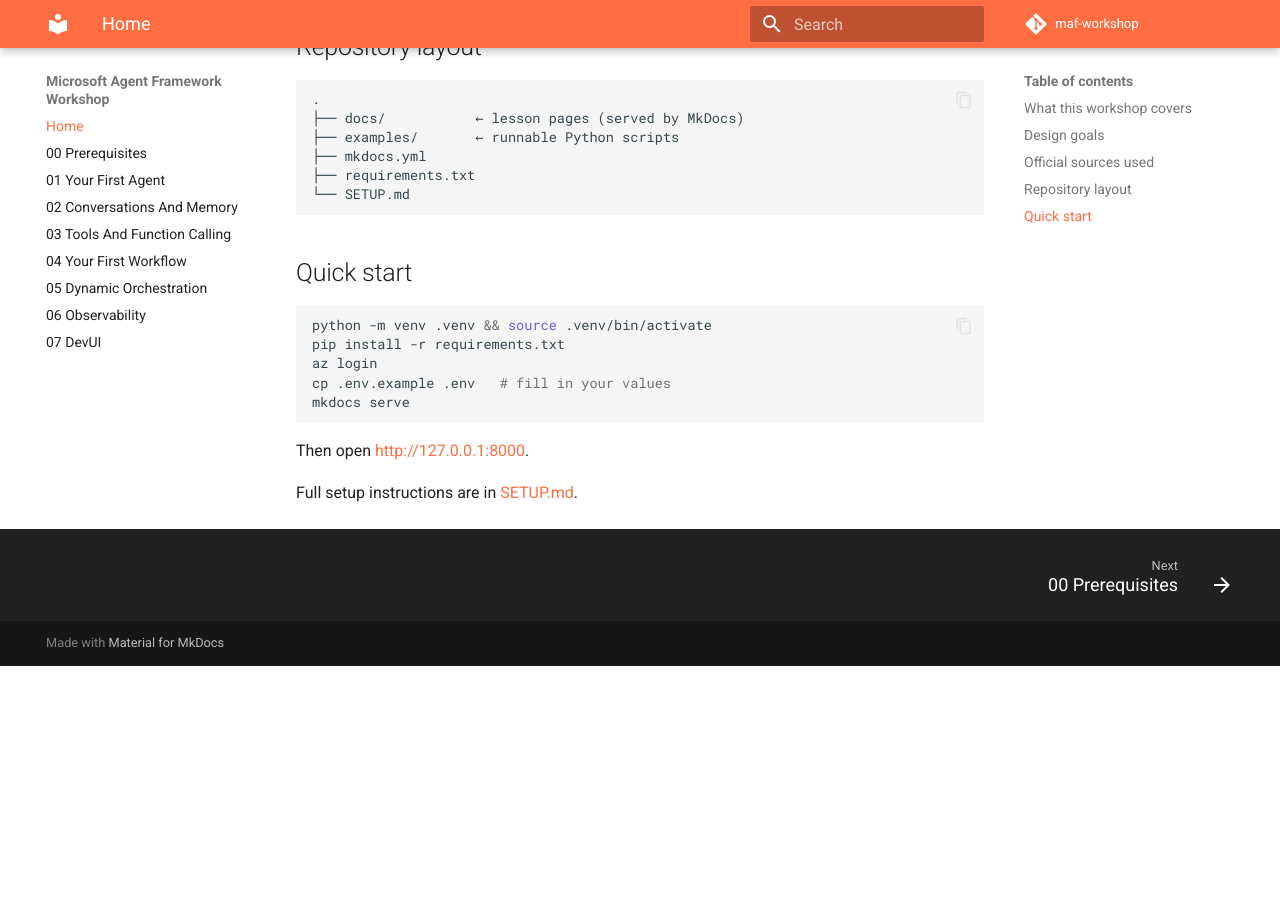
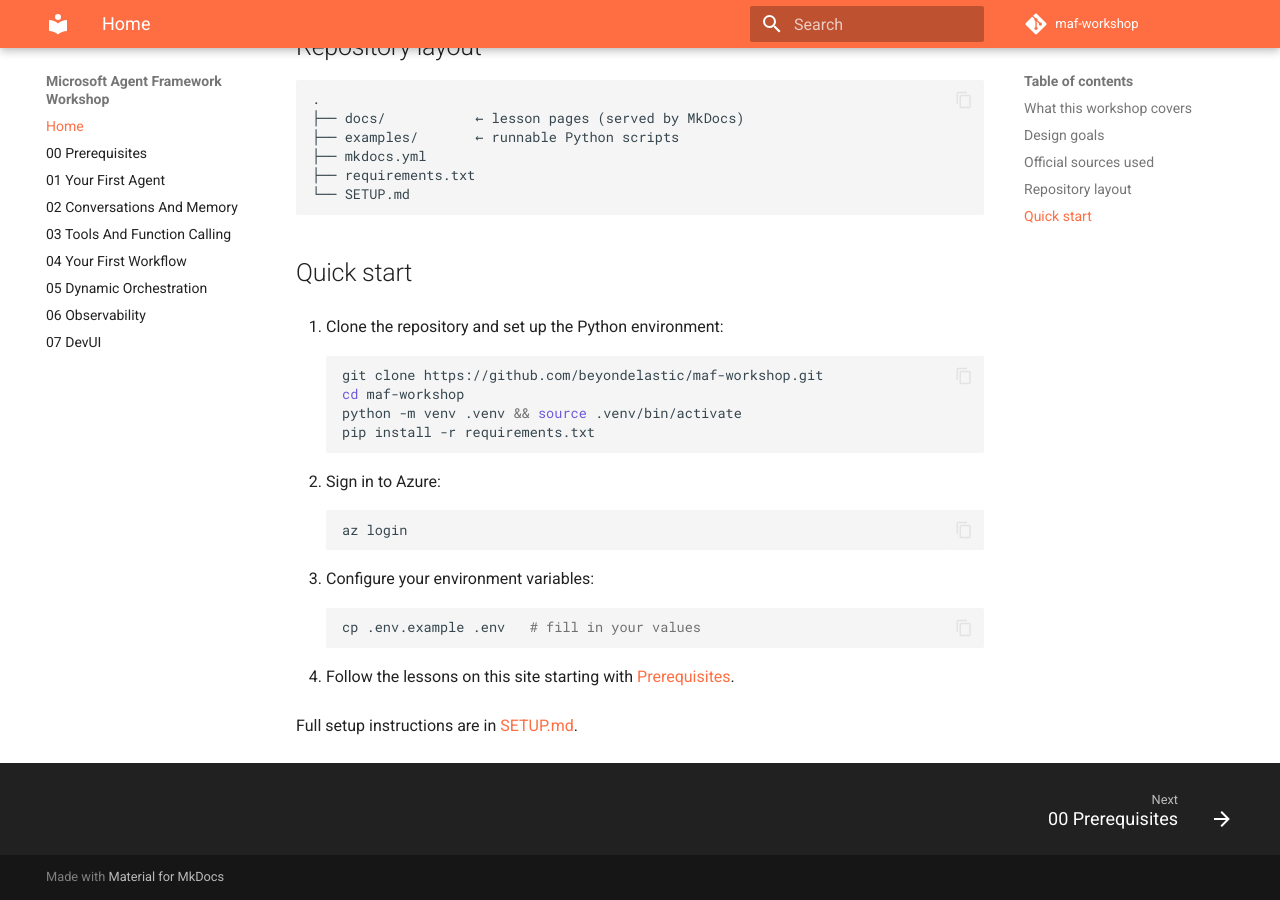
Before and after one commit to beyondelastic/maf-workshop, an MkDocs documentation site: the page built from docs/index.md, in a window 1280 px wide and 900 px high, scrolled down 1510 px. Built offline with MkDocs 1.6.1 and Material for MkDocs 9.7.7, drawn with Linux system fonts in a browser that asks for light colours; comment, search, counter and statistics services are not loaded; before the commit the page ends 2176 px from its top, so only the background shows below that.

Commit message:
Add tracing support to DevUI and update setup instructions
Co-authored-by: Copilot <copilot@github.com>

````diff
--- a/docs/index.md
+++ b/docs/index.md
@@ -51,14 +51,27 @@ consistent thread across all lessons.
 
 ## Quick start
 
-```bash
-python -m venv .venv && source .venv/bin/activate
-pip install -r requirements.txt
-az login
-cp .env.example .env   # fill in your values
-mkdocs serve
-```
+1. Clone the repository and set up the Python environment:
 
-Then open [http://127.0.0.1:8000](http://127.0.0.1:8000).
+    ```bash
+    git clone https://github.com/beyondelastic/maf-workshop.git
+    cd maf-workshop
+    python -m venv .venv && source .venv/bin/activate
+    pip install -r requirements.txt
+    ```
+
+2. Sign in to Azure:
+
+    ```bash
+    az login
+    ```
+
+3. Configure your environment variables:
+
+    ```bash
+    cp .env.example .env   # fill in your values
+    ```
+
+4. Follow the lessons on this site starting with [Prerequisites](00-prereqs.md).
 
 Full setup instructions are in [SETUP.md](https://github.com/beyondelastic/maf-workshop/blob/main/SETUP.md).
````
Also changed, not shown: docs/07-devui.md (+10 -2 lines), 1 other file.
